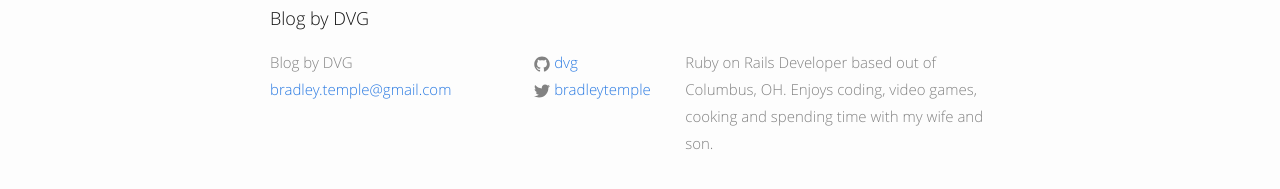
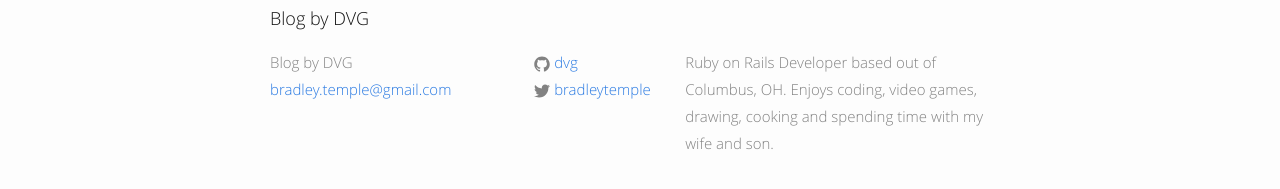
Before and after one commit to DVG/dvg.github.io, a Jekyll site: the page built from index.html, in a window 1280 px wide. Shown: the part 373-562 px from the top of the page. Built offline with Jekyll 4.4.1, drawn with Linux system fonts in a browser that asks for light colours.

Commit message:
Forgot about art

```diff
--- a/_config.yml
+++ b/_config.yml
@@ -3,7 +3,7 @@ title: Blog by DVG
 email: bradley.temple@gmail.com
 description: >
   Ruby on Rails Developer based out of Columbus, OH. Enjoys coding,
-  video games, cooking and spending time with my wife and son.
+  video games, drawing, cooking and spending time with my wife and son.
 baseurl: "" # the subpath of your site, e.g. /blog/
 url: "http://dvg.github.io" # the base hostname & protocol for your site
 twitter_username: bradleytemple
```
